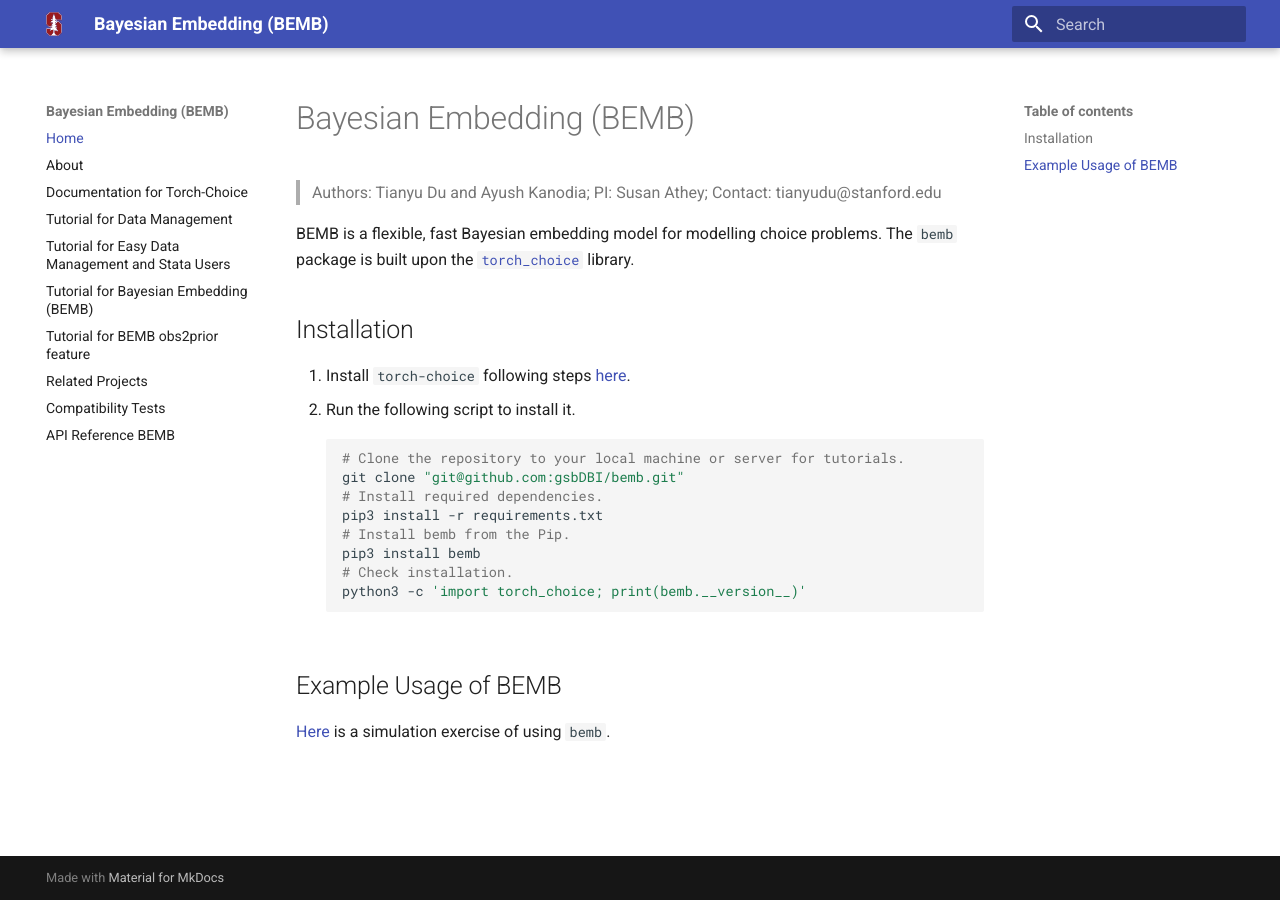
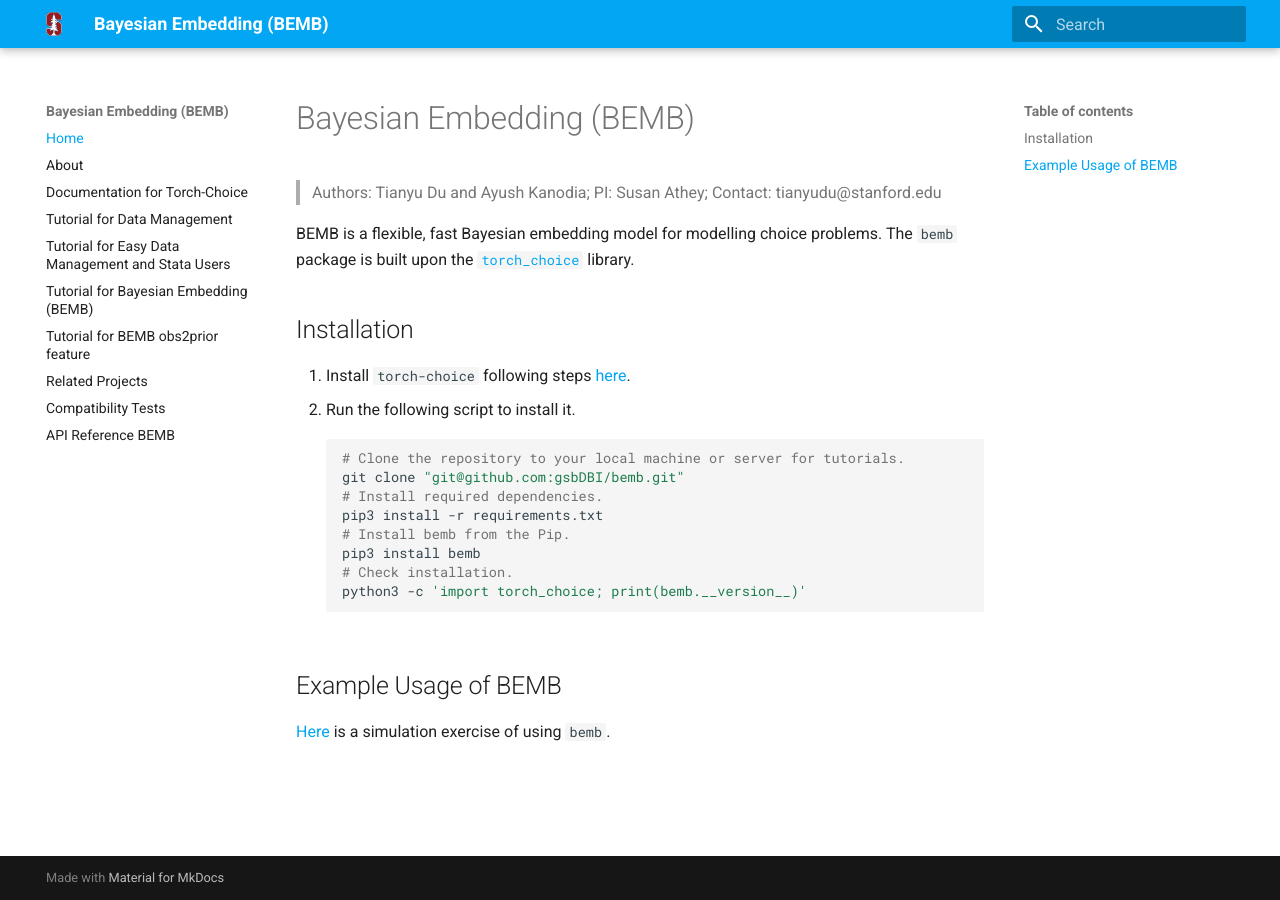
Before and after one commit to gsbDBI/bemb, an MkDocs documentation site: the page built from docs_src/index.md, in a window 1280 px wide. Built offline with MkDocs 1.6.1 and Material for MkDocs 9.7.7, drawn with Linux system fonts in a browser that asks for light colours.

Commit message:
change overall site color

```diff
--- a/mkdocs.yml
+++ b/mkdocs.yml
@@ -20,6 +20,8 @@ theme:
     custom_dir: docs_src/overrides
     icon:
         logo: stanford/stanford
+    palette:
+        primary: light blue
 
 plugins:
     - search
```
